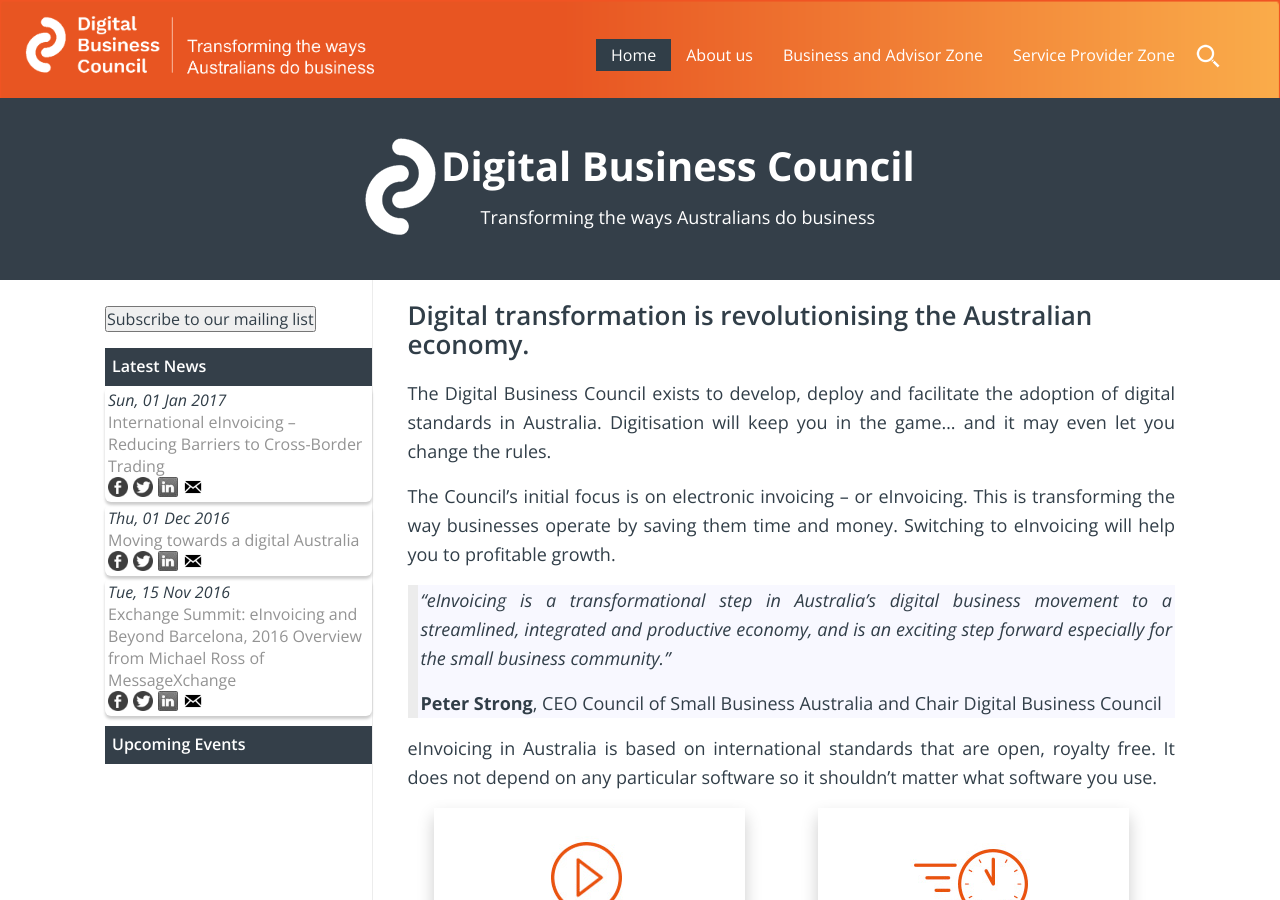
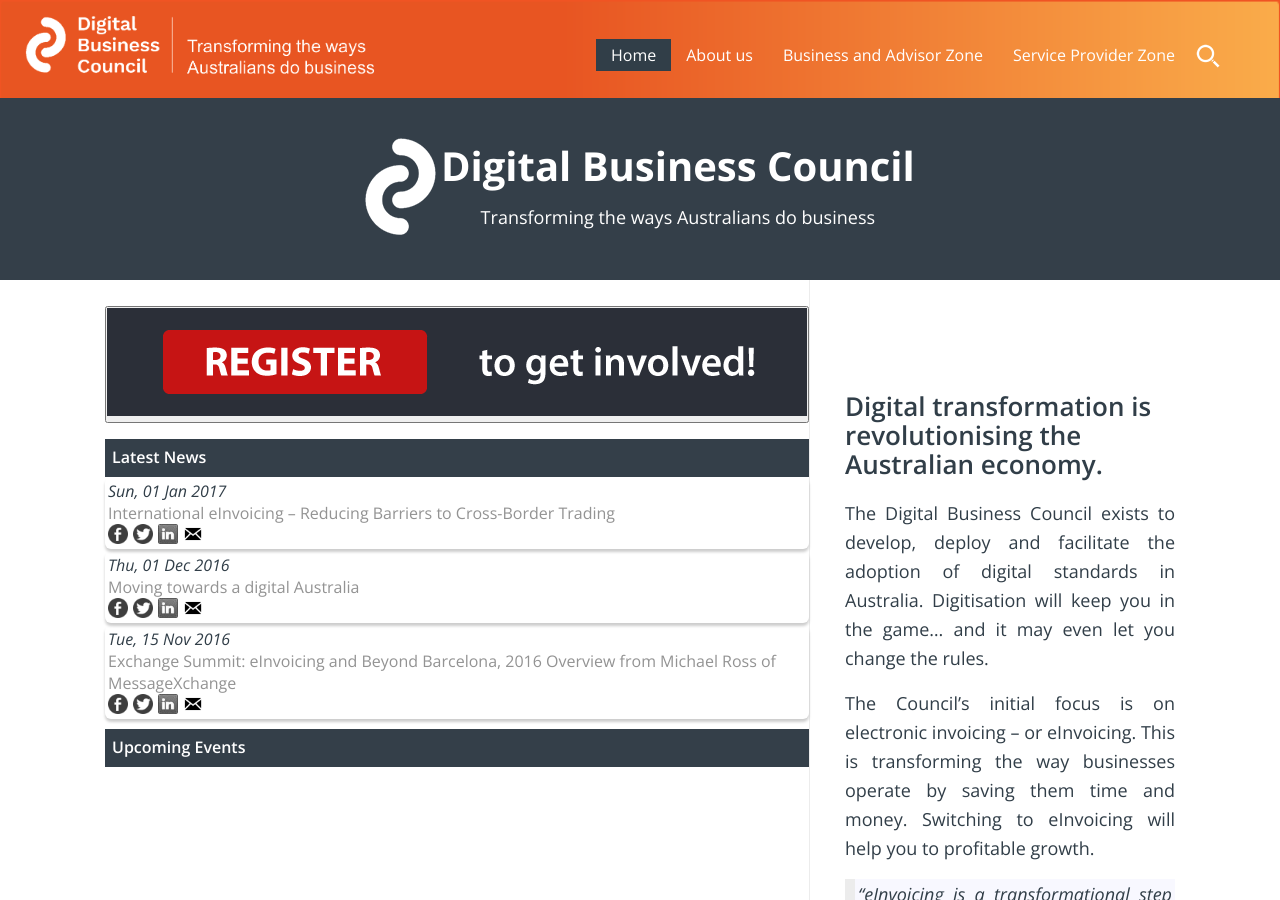
Before and after one commit to Digital-Business-Council/Digital-Business-Council.github.io, a Jekyll site: the page built from index.md, in a window 1280 px wide and 900 px high. Built offline with Jekyll 4.4.1, drawn with Linux system fonts in a browser that asks for light colours; comment, search, counter and statistics services are not loaded; our own code applies the rules of GitHub Pages for plain Markdown files.

Commit message:
Update sidebar-menu.html

```diff
--- a/_includes/sidebar-menu.html
+++ b/_includes/sidebar-menu.html
@@ -1,7 +1,7 @@
 {% assign current = page.url | downcase | split: '/' %}
 
 <ul class="sidebar-menu">
-    <li><button id="open-popup">Subscribe to our mailing list</button></li>
+    <li><button id="open-popup"><img alt="Subscribe to our mailing list" src="{{site.url | absolute}}/images/register1.gif"</button></li>
     <li class="menu-title">Latest News</li>
 <ul>
   {% for blog-page in site.categories.blog   limit:3 %}
```
